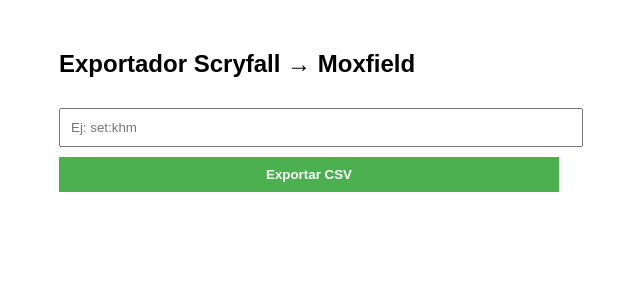
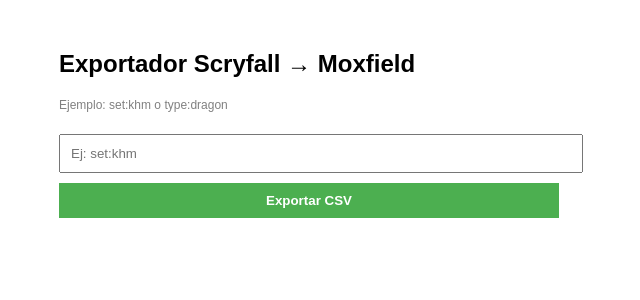
Before and after one commit to nairdayos-creator/Importador-scryfall-a-moxfield, a Python web app: template templates/index.html in a window 1280 px wide. Shown: the top 300 px of the page, without its empty margins (331-971 px from the left). Run offline with Jinja, Linux system fonts and the light colour scheme; the template is opened without the code that fills it, so the values that code supplies are empty.

Commit message:
Add example query instructions to index.html

```diff
--- a/templates/index.html
+++ b/templates/index.html
@@ -32,6 +32,10 @@
 
 <h2>Exportador Scryfall → Moxfield</h2>
 
+<p style="color: gray; font-size: 12px;">
+Ejemplo: set:khm o type:dragon
+</p>
+
 <form method="POST">
     <input type="text" name="query" placeholder="Ej: set:khm" required>
     <button type="submit">Exportar CSV</button>
```
